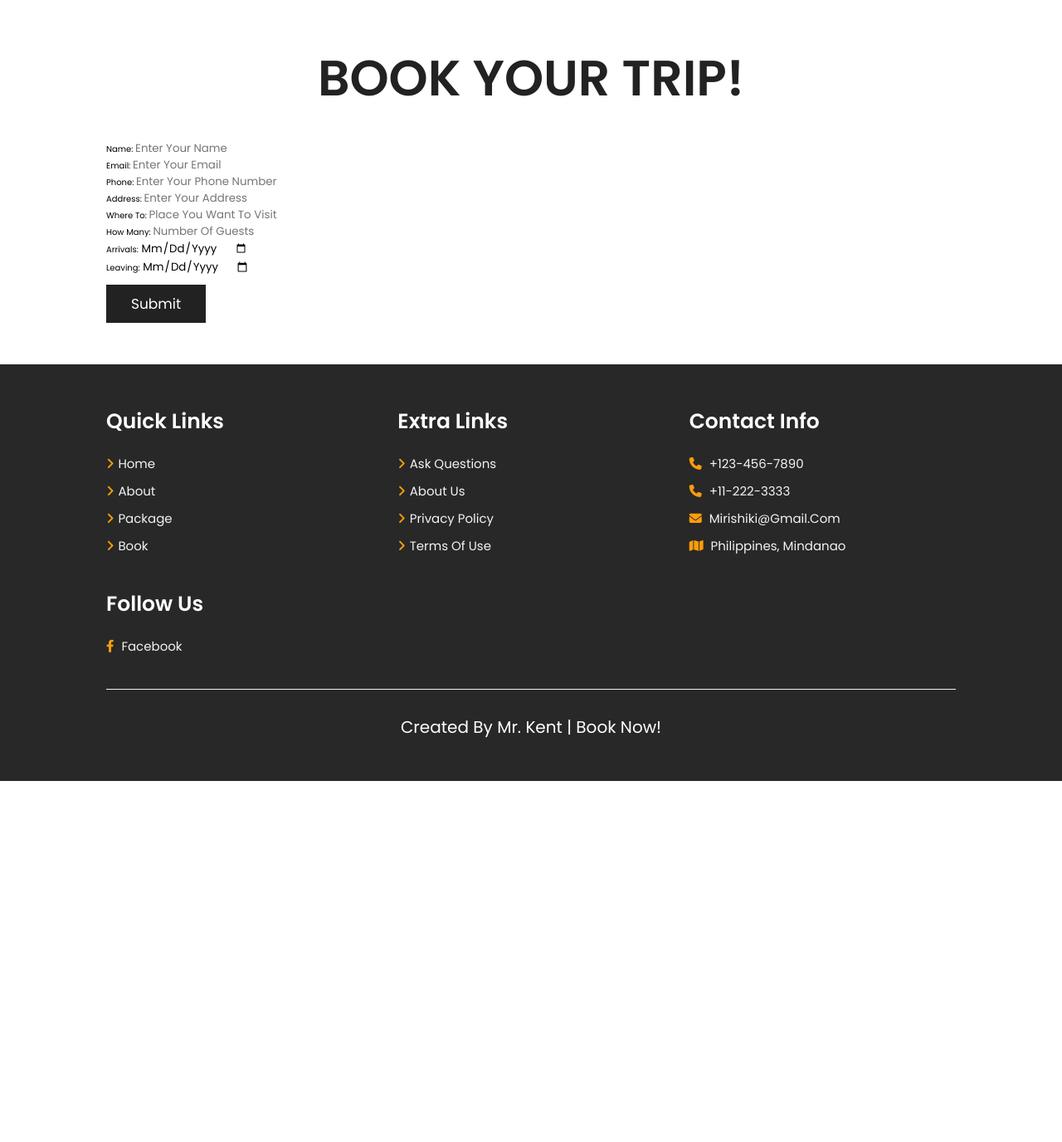
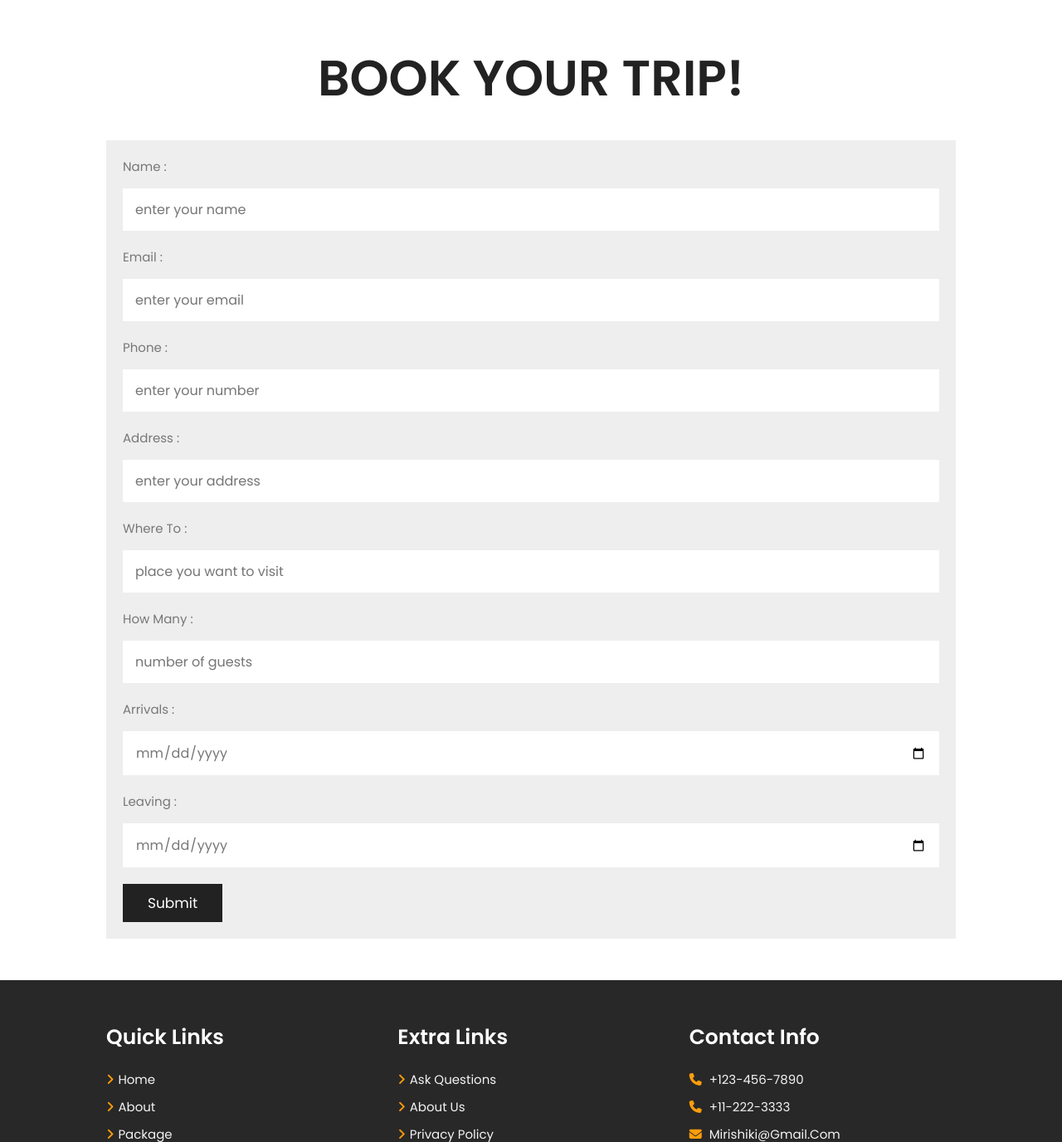
Before and after one commit to Exetmel/Travel, a PHP site: page /book.php in a window 1280 px wide. Shown: the part 509-1885 px from the top of the page at 83% size. Before the commit the page ends 1450 px from the top, so only its background shows below. Run offline with PHP 8.4, Linux system fonts and the light colour scheme.

Commit message:
Book form DB added

```diff
--- a/Travel Blog 3rd/book.php
+++ b/Travel Blog 3rd/book.php
@@ -54,45 +54,48 @@
 
 <section class="booking">
     <h1 class="heading-title">book your trip!</h1>
-    <form action="" class="book_form.php" methot="post" class="book-form">
+
+    <form action="book_form.php" methot="post" class="book-form">
+
     <div class="flex">
-        <div class="input-box">
-            <span>name:</span>
+
+        <div class="inputBox">
+            <span>name :</span>
             <input type="text" placeholder="enter your name" name="name">
         </div>
 
-        <div class="input-box">
-            <span>email:</span>
+        <div class="inputBox">
+            <span>email :</span>
             <input type="email" placeholder="enter your email" name="email">
         </div>
 
-        <div class="input-box">
-            <span>phone:</span>
-            <input type="number" placeholder="enter your phone number" name="phone">
+        <div class="inputBox">
+            <span>phone :</span>
+            <input type="number" placeholder="enter your number" name="phone">
         </div>
 
-        <div class="input-box">
-            <span>address:</span>
+        <div class="inputBox">
+            <span>address :</span>
             <input type="text" placeholder="enter your address" name="address">
         </div>
 
-        <div class="input-box">
-            <span>where to:</span>
+        <div class="inputBox">
+            <span>where to :</span>
             <input type="text" placeholder="place you want to visit" name="location">
         </div>
 
-        <div class="input-box">
-            <span>how many:</span>
+        <div class="inputBox">
+            <span>how many :</span>
             <input type="number" placeholder="number of guests" name="guests">
         </div>
 
-        <div class="input-box">
-            <span>arrivals:</span>
+        <div class="inputBox">
+            <span>arrivals :</span>
             <input type="date" name="arrivals">
         </div>
 
-        <div class="input-box">
-            <span>leaving:</span>
+        <div class="inputBox">
+            <span>leaving :</span>
             <input type="date" name="leaving">
         </div>
     </div>
--- a/Travel Blog 3rd/style.css
+++ b/Travel Blog 3rd/style.css
@@ -265,14 +265,47 @@ section{
 /* booking php starts */
 
 .booking .book-form{
+    background: var(--light-bg);
     padding: 2rem;
-    background: var(--light-bg);
 }
 
 .booking .book-form .flex{
     display: flex;
     flex-wrap: wrap;
     gap: 2rem;
+}
+
+.booking .book-form .flex .inputBox{
+    flex: 1 1 60rem;
+}
+
+.booking .book-form .flex .inputBox input{
+    width: 100%;
+    padding: 1.2rem 1.4rem;
+    font-size: 1.6rem;
+    color: var(--light-black);
+    text-transform: none;
+    margin-top: 1.5rem;
+    border: var(--border);
+}
+
+.booking .book-form .flex .inputBox input:focus{
+    background: var(--black);
+    color: var(--white);
+
+}
+
+.booking .book-form .flex .inputBox input:focus::placeholder{
+    color: var(--white);
+
+}
+
+.booking .book-form .flex .inputBox span{
+    font-size: 1.5rem;
+    color: var(--light-black);
+}
+.booking .book-form .btn{
+    margin-top: 2rem;
 }
 
 
```
Also changed, not shown: Travel Blog 3rd/book_form.php (added).
